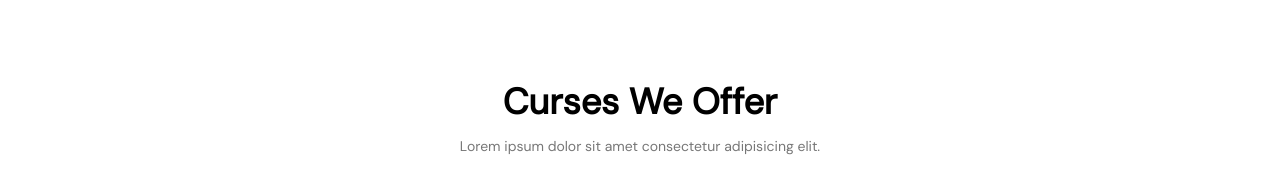
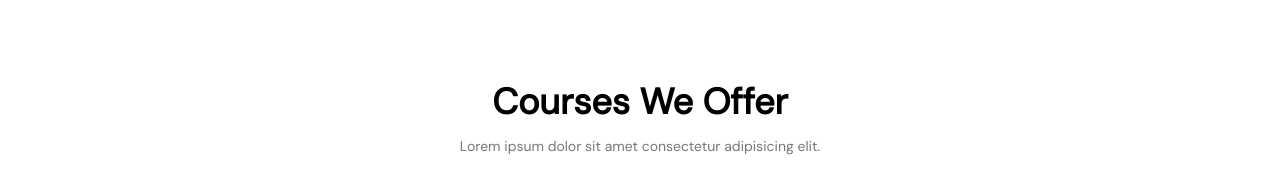
Before and after one commit to hadeeldaramna/College, a website: page index.html in a window 1280 px wide. Shown: the part 822-992 px from the top of the page. Drawn offline with nearby package versions, Linux system fonts and the light colour scheme.

Commit message:
edit file

```diff
--- a/index.html
+++ b/index.html
@@ -49,7 +49,7 @@
     <!-- ----COURSE----- -->
 
     <section class="course" id="course">
-      <h1>Curses We Offer</h1>
+      <h1>Courses We Offer</h1>
       <p>Lorem ipsum dolor sit amet consectetur adipisicing elit.</p>
 
       <div class="row">
@@ -204,7 +204,6 @@
         <i class="fa fa-instagram"></i>
         <i class="fa fa-linkedin"></i>
       </div>
-      <p>Made with <i class="fa fa-heart-o"></i> by easy tutorials</p>
     </section>
 
     <!-- ------JavaScript for Toggle Menu------- -->
```
